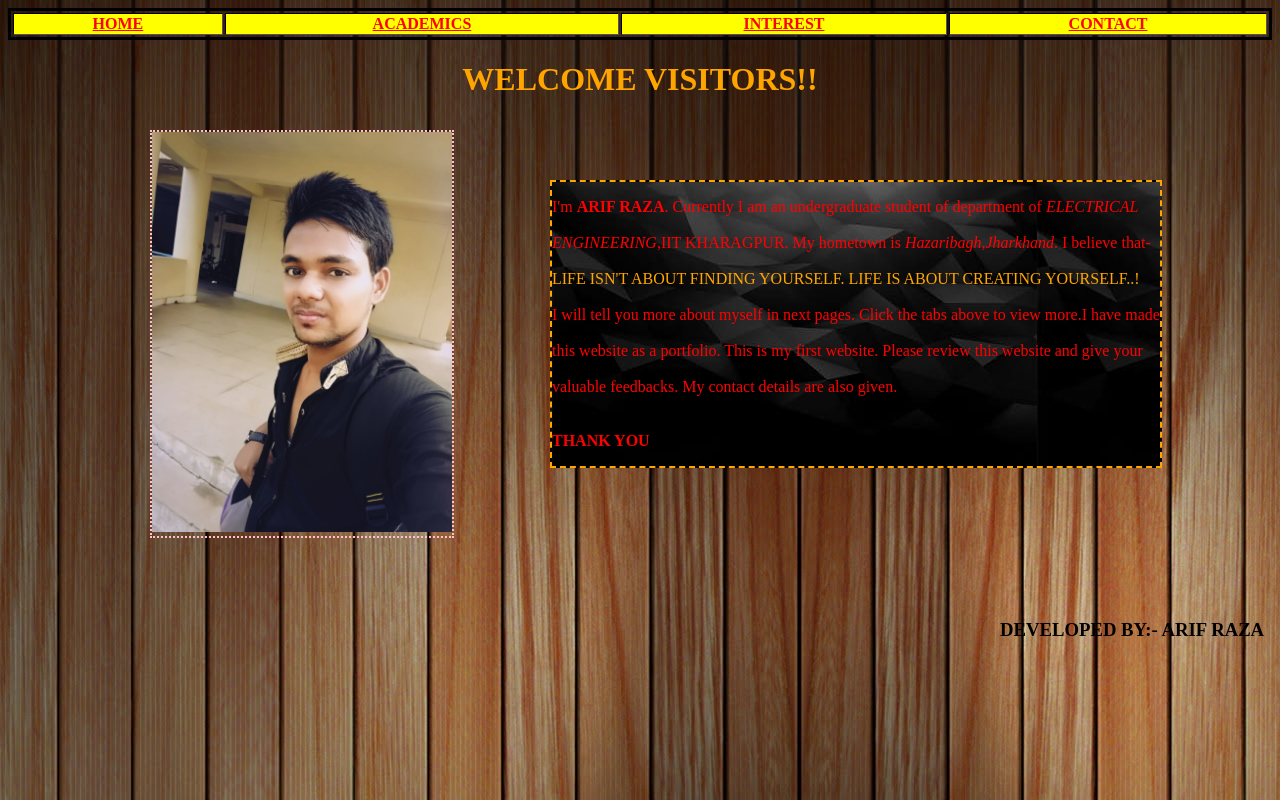
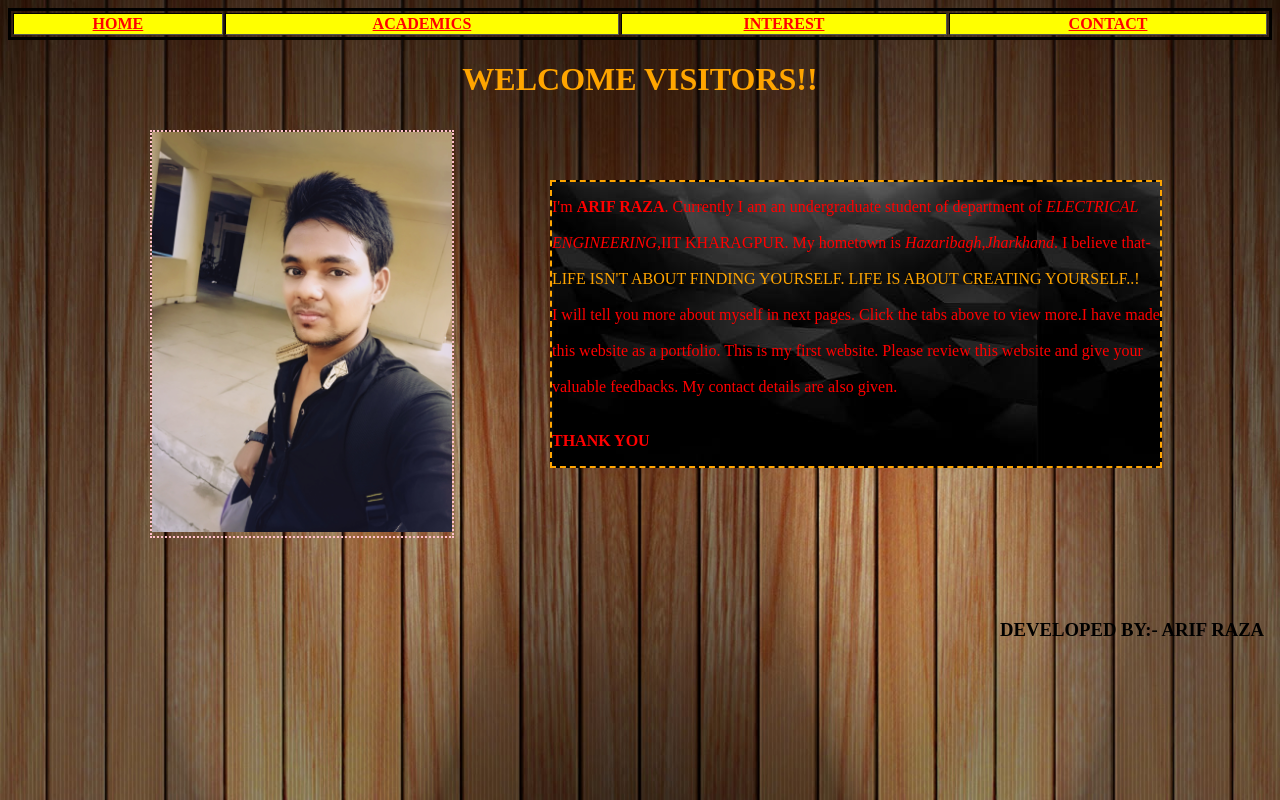
Before and after one commit to winsomearif/task1, a plain HTML site: page index.html in a window 1280 px wide. Drawn offline with Linux system fonts and the light colour scheme.

Commit message:
Update extstylesheet.css

```diff
--- a/extstylesheet.css
+++ b/extstylesheet.css
@@ -8,3 +8,5 @@ a:active{background-color:orange;}
 table {border:3px solid black;}
 tr {background-color:yellow;}
 td {border:2px dashed red;}
+body {background-repeat:no-repeat;
+      background-size:cover;}
```
